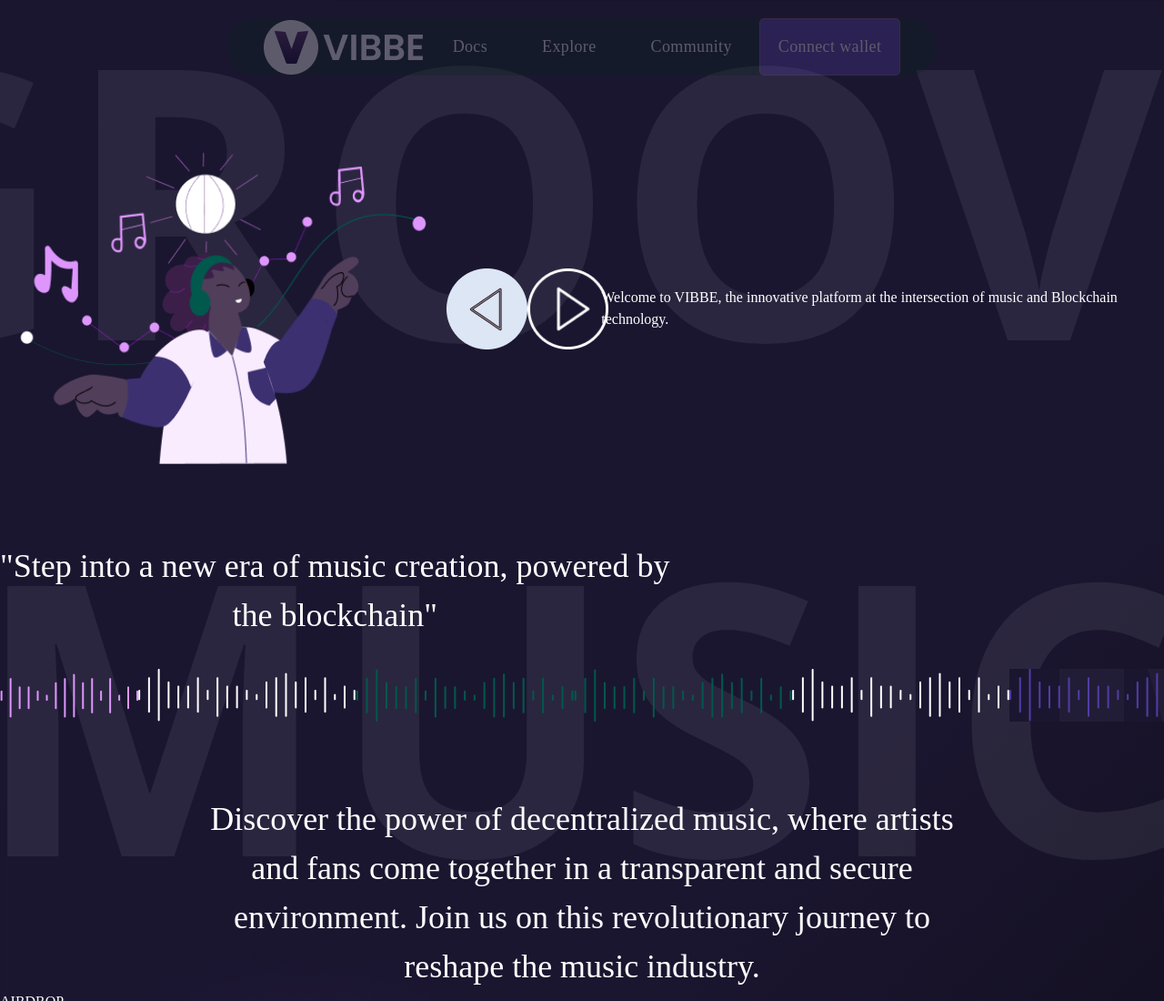
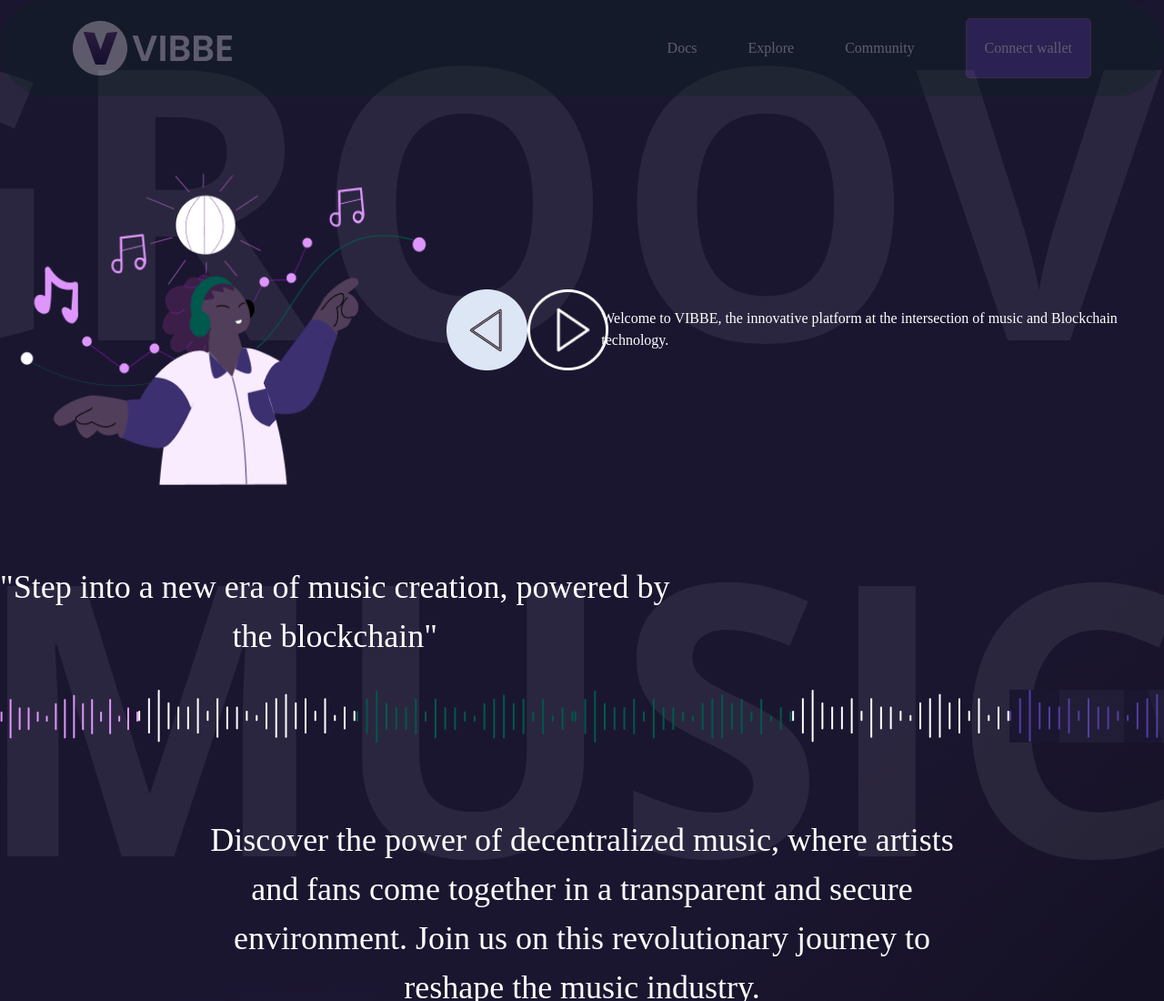
Before and after one commit to joshuaedo/vibbe, a plain HTML site: page index.html in a window 1280 px wide. Shown: the top 1100 px of the page at 91% size. Drawn offline with nearby package versions, Linux system fonts and the light colour scheme; a web font is replaced by a local one.

Commit message:
refactor nav

```diff
--- a/index.html
+++ b/index.html
@@ -31,26 +31,24 @@
 <body class="text-white">
 
   <!-- Enobong starts here -->
-  <header class="navbar flex justify-center items-center overflow-hidden">
+  <header class="flex justify-center items-center overflow-hidden">
     <p class="section-bg-title mt-24">
       <span class="text-center hidden xl:block">GROOVE</span>
       <span class="text-center hidden xl:block">MUSIC</span>
     </p>
     <!-- container & flex are default css classes in tailwind and should not be used as custom classes -->
     <!-- <div class="container flex"> -->
-    <div class="navbar-container flex justify-center items-center h-full">
+    <div class="w-full opacity-30 rounded-full bg-[#09251e] -z-1 px-20 py-5 flex justify-between items-center">
       <!-- try to avoid generic names like logo, group etc so debugging is easier -->
       <!-- <div class="logo"> -->
       <div class="nav-logo">
         <img src="./public/images/vibbe-logo.png" alt="logo" class="nav-logo" />
       </div>
-      <nav class="overflow-hidden">
-        <ul>
-          <li><a href="">Docs</a></li>
-          <li><a href="">Explore</a></li>
-          <li><a href="">Community</a></li>
-          <button class="btn">Connect wallet</button>
-        </ul>
+      <nav class="flex items-center space-x-14">
+        <span><a href="">Docs</a></span>
+        <span><a href="">Explore</a></span>
+        <span><a href="">Community</a></span>
+        <button class="btn">Connect wallet</button>
       </nav>
     </div>
   </header>
--- a/styles/index.css
+++ b/styles/index.css
@@ -74,17 +74,10 @@ body::-webkit-scrollbar {
 }
 
 /* Navbar css starts */
-.navbar-container {
-  border-radius: 100px;
-  opacity: 0.3;
-  background: #09251e;
-  padding: 0 40px;
-  z-index: -1;
-}
 
 .nav-logo {
-  width: 178px;
-  height: 60px;
+  width: 11.125rem;
+  height: 3.75rem;
   z-index: 1;
 }
 
@@ -109,10 +102,6 @@ body::-webkit-scrollbar {
   height: 250px;
   flex-shrink: 0;
 } */
-
-.navbar {
-  padding: 20px 0 0 0;
-}
 
 .navbar ul {
   display: flex;
```
